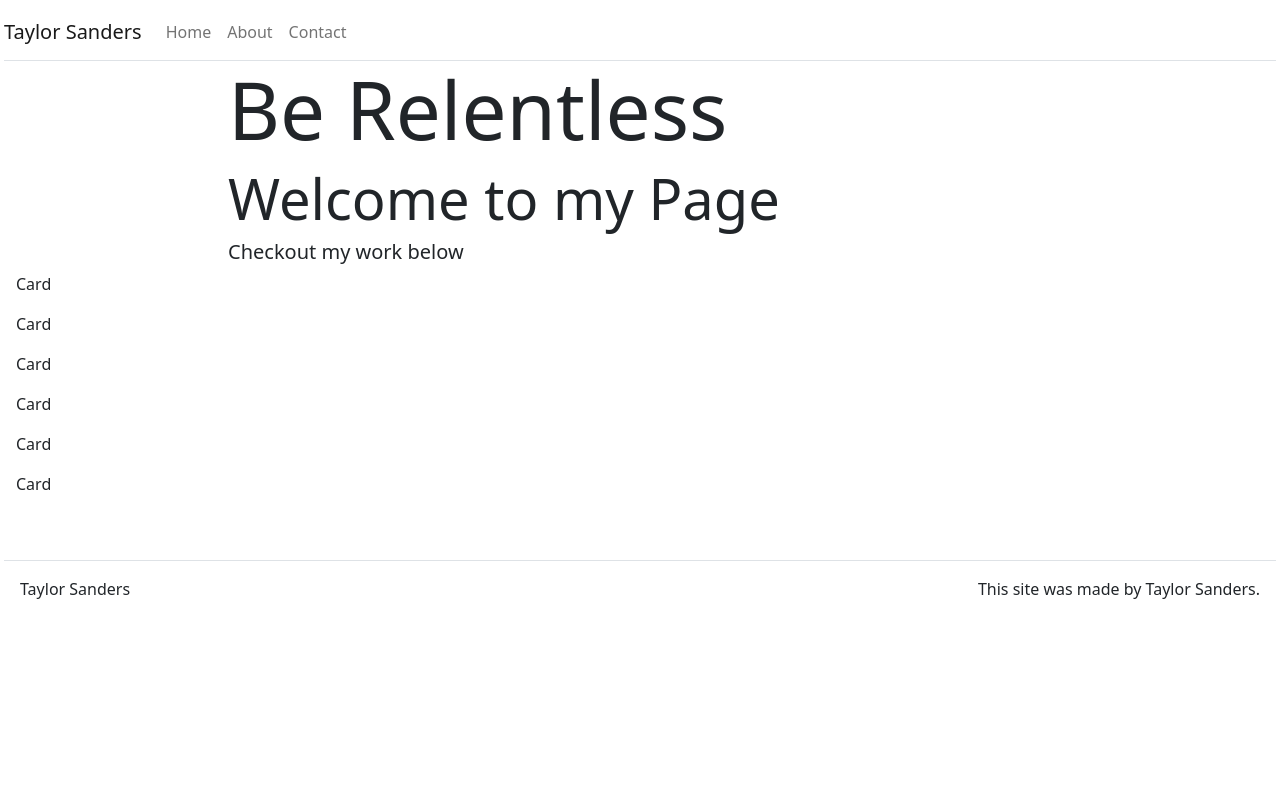
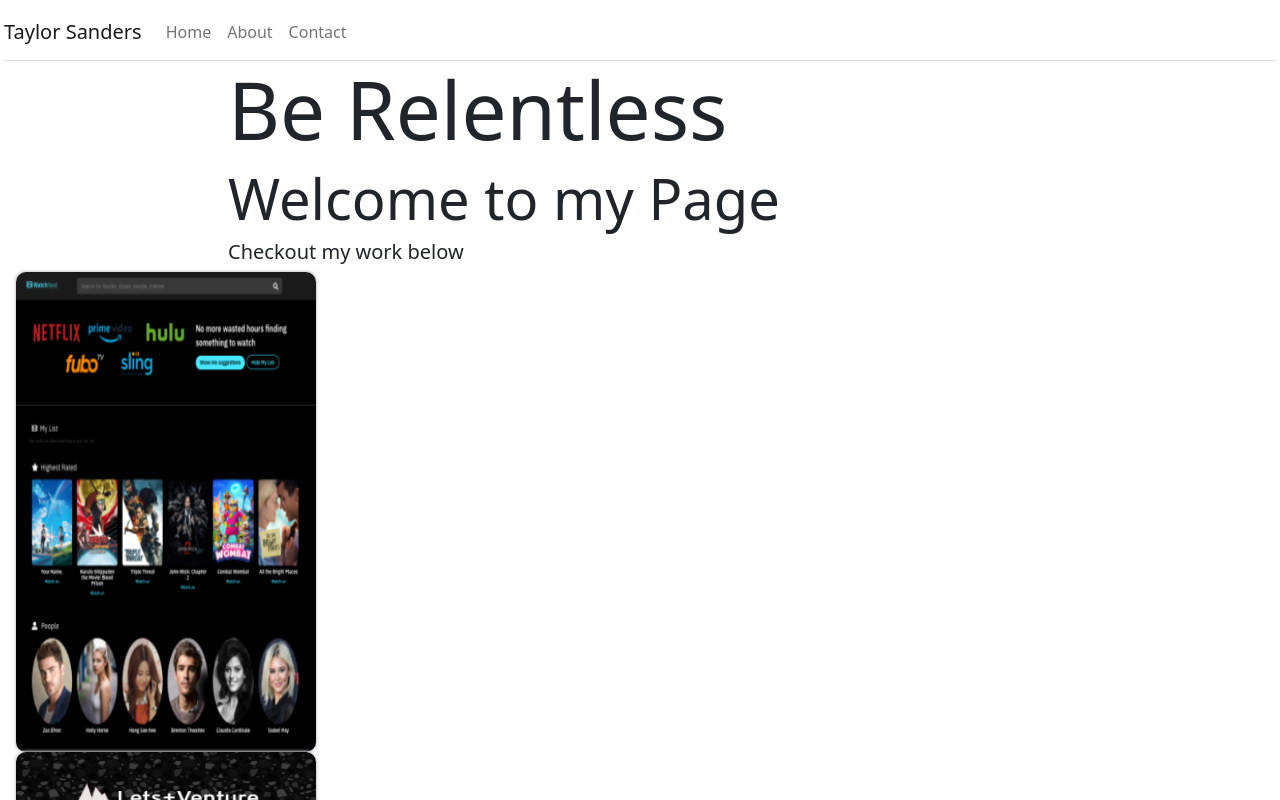
Before and after one commit to justpeachy8688/another-portfolio, a React (Create React App) app in the folder client/: page / in a window 1280 px wide. Shown: the top 800 px of the page. Built offline with nearby package versions, Linux system fonts and the light colour scheme; the HTML template or start-up script is replaced by a standard one.

Commit message:
push for LA

```diff
--- a/client/package.json
+++ b/client/package.json
@@ -7,7 +7,8 @@
   "dependencies": {
     "react": "^16.13.1",
     "react-dom": "^16.13.1",
-    "react-scripts": "3.4.3"
+    "react-scripts": "3.4.3",
+    "react-spring": "^9.2.1"
   },
   "scripts": {
     "start": "react-scripts start",
--- a/client/src/components/Card.js
+++ b/client/src/components/Card.js
@@ -1,9 +1,12 @@
 import React from 'react'
+
+import CardInfo from "../components/CardInfo";
 
 function Card(props) {
     return (
-        <div>
-       <p>Card</p>
+        <div calssName="d-inline-block t-card">
+            <img className="t-card-image" src={props.item.imgSrc} alt={props.item.imgSrc} />
+            {props.item.selected && <CardInfo title={props.item.title} subTitle={props.item.subTitle} link={props.item.link} />}
         </div>
     )
 }
--- a/client/src/components/CardInfo.js
+++ b/client/src/components/CardInfo.js
@@ -0,0 +1,16 @@
+import React from 'react';
+import { useSpring, animated } from "react-spring";
+
+function CardInfo(props) {
+
+    const style = useSpring({ opacity: 1, from: { opacity: 0 } });
+    return (
+        <animated.div className="t-card-info" style={style}>
+            <p className="t-card-title">{props.title}</p>
+            <p className="t-card-sub-title">{props.subTitle}</p>
+            <a href={props.link} target="_blank" rel="noopener noreferrer">View</a>
+        </animated.div>
+    )
+}
+
+export default CardInfo;
--- a/client/src/components/Carousel.js
+++ b/client/src/components/Carousel.js
@@ -30,38 +30,38 @@
                 link: 'https://github.com/noheropage/lets-add-venture',
                 selected: false
             },
+            // {
+            //     id: 2,
+            //     title: 'Weather Dashboard',
+            //     subTitle: 'Weather App that leverages Open Weather Map API data',
+            //     imgSrc: weather,
+            //     link: 'https://justpeachy8688.github.io/weather-dashboard/',
+            //     selected: false
+            // },
             {
                 id: 2,
-                title: 'Weather Dashboard',
-                subTitle: 'Weather App that leverages Open Weather Map API data',
-                imgSrc: weather,
-                link: 'https://justpeachy8688.github.io/weather-dashboard/',
-                selected: false
-            },
-            {
-                id: 3,
                 title: 'Envision',
                 subTitle: 'Helps teachers and students connect in the community through Art.',
                 imgSrc: envision,
                 link: 'https://wow-envision.herokuapp.com/',
                 selected: false
             },
-            {
-                id: 4,
-                title: 'Work Day Scheduler',
-                subTitle: 'Simple calendar app but powered by JQuery',
-                imgSrc: scheduler,
-                link: 'https://justpeachy8688.github.io/work-day-scheduler/',
-                selected: false
-            },
-            {
-                id: 5,
-                title: 'Team Mate',
-                subTitle: 'Node.js App that takes in info about employees on a Software Engineering team, and generates their summaries in an HTML webpage.',
-                imgSrc: teamMate,
-                link: 'https://github.com/justpeachy8688/team-mate',
-                selected: false
-            },
+            // {
+            //     id: 4,
+            //     title: 'Work Day Scheduler',
+            //     subTitle: 'Simple calendar app but powered by JQuery',
+            //     imgSrc: scheduler,
+            //     link: 'https://justpeachy8688.github.io/work-day-scheduler/',
+            //     selected: false
+            // },
+            // {
+            //     id: 5,
+            //     title: 'Team Mate',
+            //     subTitle: 'Node.js App that takes in info about employees on a Software Engineering team, and generates their summaries in an HTML webpage.',
+            //     imgSrc: teamMate,
+            //     link: 'https://github.com/justpeachy8688/team-mate',
+            //     selected: false
+            // },
         ]
     }
 
@@ -81,7 +81,7 @@
     }
     makeItems = (items) => {
         return items.map(item => {
-            return <Card item={item} onClick={(e => this.handleCardClick(item, id, e))} key={item.id} />
+            return <Card item={item} onClick={(e => this.handleCardClick(item.id, e))} key={item.id} />
         })
 
     }
--- a/client/src/index.css
+++ b/client/src/index.css
@@ -3,3 +3,33 @@
   padding: 0;
   font-family: sans-serif;
 }
+
+code {
+  font-family: 'Courier New', Courier, monospace;
+}
+
+.t-card {
+  margin: 20px;
+}
+
+.t-card-image {
+  border-radius: 10px;
+  width: 300px;
+  height: 480px;
+  box-shadow: 0px 0px 3px 1px #ccc;
+}
+
+.t-card-info {
+  margin-top: 10px;
+  min-height: 100px;
+}
+
+.t-card-title {
+  font-size: 24px;
+  margin: 0px;
+}
+
+.t-card-sub-title {
+  font-size: 16px;
+  margin: 0px;
+}
```
Also changed, not shown: 1 other file (tests, documents, lock files or other folders).
